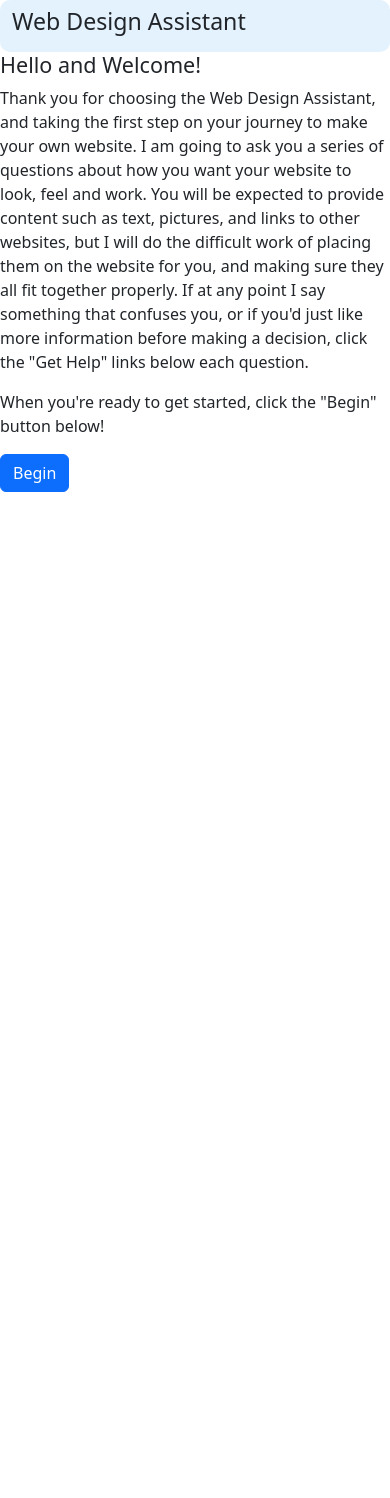
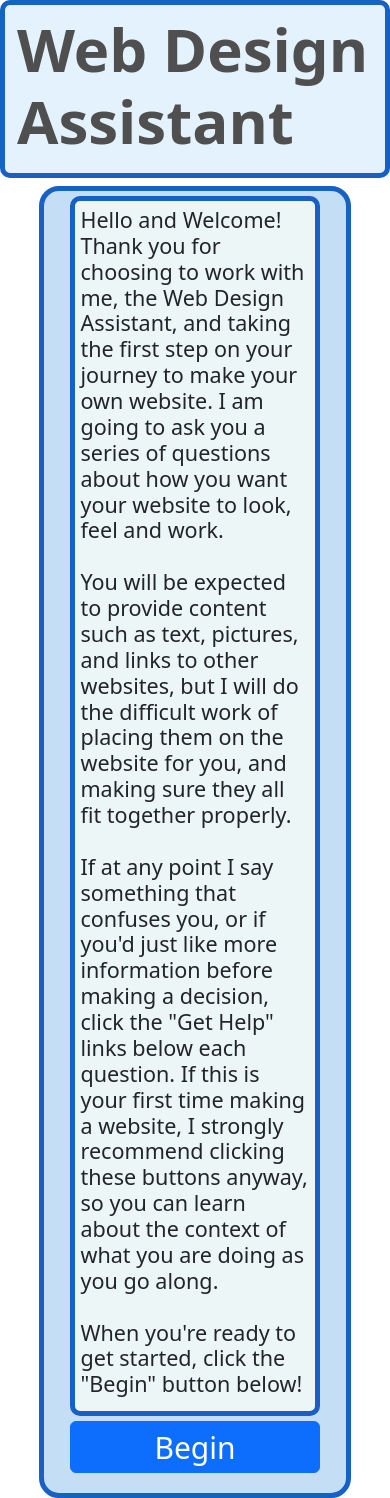
Before and after one commit to Sidney-C/Web-Design-Assistant, a Flask app: page /welcome in a window 390 px wide. Before the commit the page ends 492 px from the top, so only its background shows below. Run offline with Flask 3, Linux system fonts and the light colour scheme.

Commit message:
responsive design

```diff
--- a/templates/welcome.html
+++ b/templates/welcome.html
@@ -6,25 +6,43 @@
 		<script src="https://cdn.jsdelivr.net/npm/bootstrap@5.3.2/dist/js/bootstrap.bundle.min.js" integrity="sha384-C6RzsynM9kWDrMNeT87bh95OGNyZPhcTNXj1NW7RuBCsyN/o0jlpcV8Qyq46cDfL" crossorigin="anonymous"></script>
 		<title>Your Code</title>
 		<style>
-			nav.custom-navbar {border-radius: 10px;}
+			.custom-navbar {border: 5px solid #1860c4; border-radius: 10px; margin-bottom: 2%;}
+			.chatboxform {font-size: 20px; position: absolute; right: 5%; top: 30%; width: 80%; margin-top: 5%;}
+			.welcomeform {position: relative; top: 60%; left: 5%; width: 90%; margin-top: 2%;}
+			.chatbg {background-color: #f0f4fa;}
+			.custom-submit {font-size: 20px; padding: 10px 10px; width: 100%; margin-top: 1%; border-radius: 10px;}
+			.help-button {font-size: 20px; width: 100%; margin-top: 1%; border-radius: 10px;}
+			.container-border {border: 5px solid #1860c4; border-radius: 20px; padding-bottom: 5%; background-color: #c4def5; width: 80%; position: relative; top: 30%}
+			.custom-heading {font-size: 60px; font-weight: bold; color: #4f4f4f;}
+			.container-welcome-chat {border: 5px solid #1860c4; border-radius: 10px; background-color: #edf6f7; width: 90%; position: relative; top: 15%; margin-top: 2%; padding: 2%}
+			.welcome-button {font-size: 30px; width: 100%; padding: 1%;}
+
 		</style>
 	</head>
 	<body>
 		<nav class="navbar custom-navbar" style="background-color: #e3f2fd;">
 			<div class="container-fluid">
-				<h3>Web Design Assistant</h3>
+				<h1 class="custom-heading">Web Design Assistant</h1>
 			</div>
 		</nav>
-		<div>
+		<!--<div>
 			<h4>Hello and Welcome!</h4>
+		</div>-->
+		<div class="container-sm container-border">
+			<div class="container-sm container-welcome-chat">
+				<h4>Hello and Welcome! Thank you for choosing to work with me, the Web Design Assistant, and taking the first step on your journey to make your own website. I am going to ask you a series of questions about how you want your website to look, feel and work.<br><br>You will be expected to provide content such as text, pictures, and links to other websites, but I will do the difficult work of placing them on the website for you, and making sure they all fit together properly.<br><br>If at any point I say something that confuses you, or if you'd just like more information before making a decision, click the "Get Help" links below each question. If this is your first time making a website, I strongly recommend clicking these buttons anyway, so you can learn about the context of what you are doing as you go along.<br><br>When you're ready to get started, click the "Begin" button below!</h4>
+			</div>
+			<form method='POST' class="welcomeform" enctype="multipart/form-data">
+				{{launchapp.hidden_tag()}}
+				{{launchapp.submit(class = "btn btn-primary welcome-button")}}
+			</form>
 		</div>
-		<div>
-			<p>Thank you for choosing the Web Design Assistant, and taking the first step on your journey to make your own website. I am going to ask you a series of questions about how you want your website to look, feel and work. You will be expected to provide content such as text, pictures, and links to other websites, but I will do the difficult work of placing them on the website for you, and making sure they all fit together properly. If at any point I say something that confuses you, or if you'd just like more information before making a decision, click the "Get Help" links below each question.</p>
-			<p>When you're ready to get started, click the "Begin" button below!</p>
-		</div>
-		<form method='POST' enctype="multipart/form-data">
-			{{launchapp.hidden_tag()}}
-			{{launchapp.submit(class = "btn btn-primary")}}
-		</form>
+	<script>
+		var toastElList = [].slice.call(document.querySelectorAll('.toast'))
+		var toastList = toastElList.map(function (toastEl) {
+			return new bootstrap.Toast(toastEl, { autohide: false })
+		});
+		toastList.forEach(toast => toast.show());
+	</script>
 	</body>
 </html>
```
